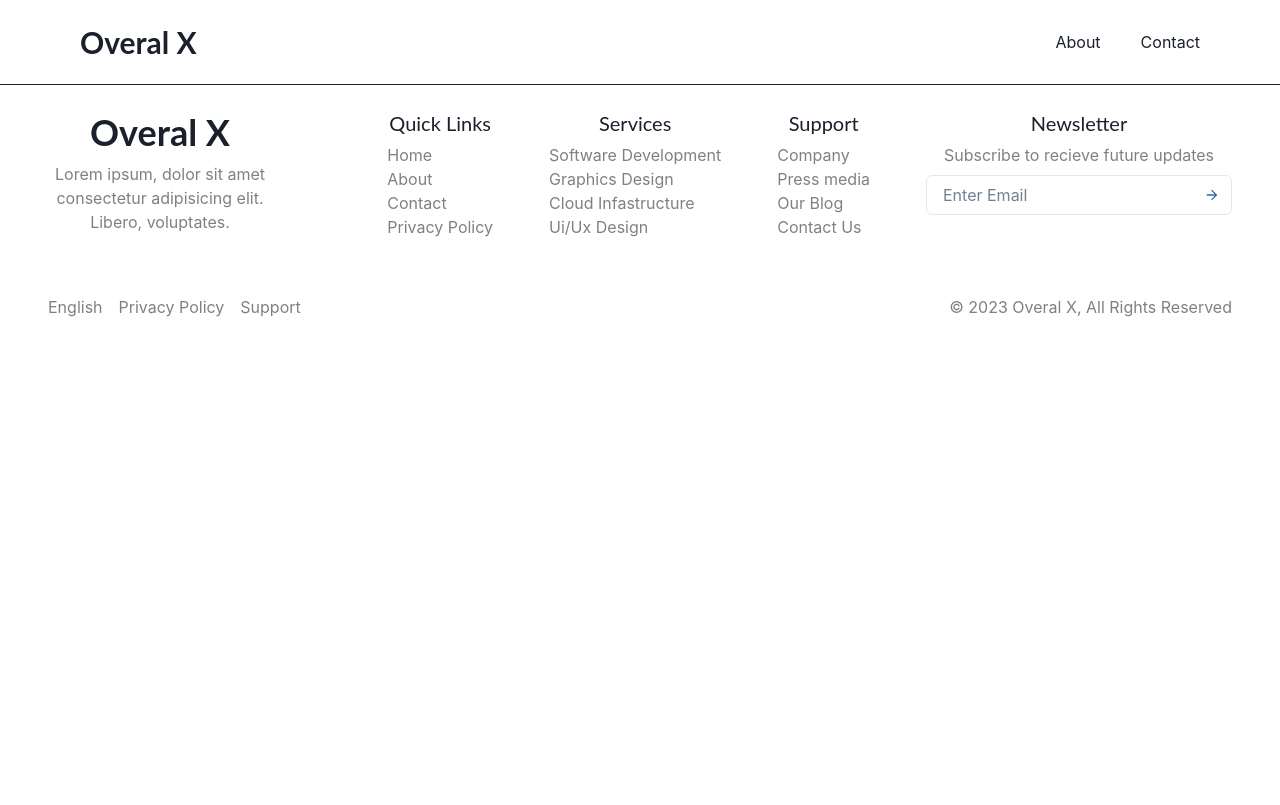
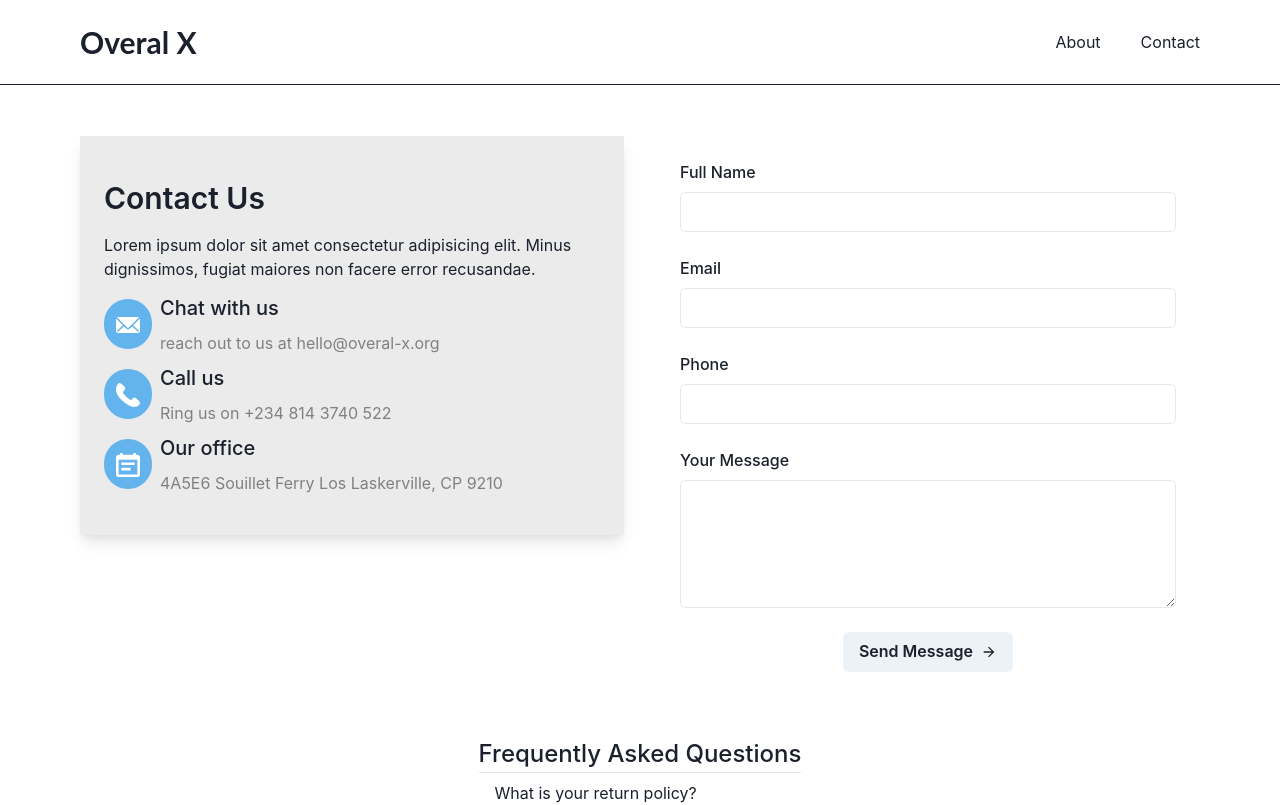
Before and after one commit to Overal-X/overal-x, a React (Vite) app: page /contact in a window 1280 px wide. Shown: the top 805 px of the page. Built offline with nearby package versions, Linux system fonts and the light colour scheme; the HTML template or start-up script is replaced by a standard one.

Commit message:
feat(page): adds contact page

```diff
--- /dev/null
+++ b/src/pages/contact.tsx
@@ -0,0 +1,200 @@
+import {
+  ArrowForwardIcon,
+  CalendarIcon,
+  EmailIcon,
+  PhoneIcon,
+} from "@chakra-ui/icons";
+import {
+  Accordion,
+  AccordionButton,
+  AccordionItem,
+  AccordionPanel,
+  Box,
+  Button,
+  Center,
+  FormControl,
+  FormLabel,
+  HStack,
+  Input,
+  Text,
+  Textarea,
+  VStack,
+} from "@chakra-ui/react";
+import { useState } from "react";
+
+const ContactPage = () => {
+  const [form, setForm] = useState({
+    fullname: "",
+    email: "",
+    phone: "",
+    country: "",
+    message: "",
+  });
+
+  const handleChange = (
+    e: React.ChangeEvent<HTMLInputElement | HTMLTextAreaElement>
+  ) => {
+    const { name, value } = e.target;
+    setForm((prev) => ({ ...prev, [name]: value }));
+  };
+
+  const [sendContactMessage, setSendContactMessage] = useState({
+    isLoading: false,
+  });
+
+  const handleSubmit = async () => {
+    setSendContactMessage({ isLoading: true });
+    // Send contact message logic here
+    setSendContactMessage({ isLoading: false });
+  };
+
+  const faqs = [
+    {
+      question: "What is your return policy?",
+      answer:
+        "Lorem ipsum dolor sit amet consectetur adipisicing elit. Minus dignissimos, fugiat maiores non facere error recusandae.",
+    },
+    {
+      question: "How do I track my order?",
+      answer:
+        "Lorem ipsum dolor sit amet consectetur adipisicing elit. Minus dignissimos, fugiat maiores non facere error recusandae.",
+    },
+    {
+      question: "Can I cancel my order?",
+      answer:
+        "Lorem ipsum dolor sit amet consectetur adipisicing elit. Minus dignissimos, fugiat maiores non facere error recusandae.",
+    },
+  ];
+
+  return (
+    <VStack gap="10" mt={["10", "0"]} p={["6", "20"]}>
+      <Center flexDirection={["column", "row"]} alignItems="flex-start" gap={8}>
+        <VStack
+          w={{ base: "full", sm: "3/5" }}
+          py={10}
+          px={6}
+          spacing={3}
+          bg="blackAlpha.200"
+          shadow="lg"
+          alignItems="flex-start"
+        >
+          <Text fontSize="3xl" fontWeight="semibold">
+            Contact Us
+          </Text>
+          <Text>
+            Lorem ipsum dolor sit amet consectetur adipisicing elit. Minus
+            dignissimos, fugiat maiores non facere error recusandae.
+          </Text>
+
+          <VStack gap={2} alignItems="flex-start">
+            {[
+              {
+                title: "Chat with us",
+                value: "reach out to us at hello@overal-x.org",
+                icon: <EmailIcon fontSize="2xl" />,
+              },
+              {
+                title: "Call us",
+                value: "Ring us on +234 814 3740 522",
+                icon: <PhoneIcon fontSize="2xl" />,
+              },
+              {
+                title: "Our office",
+                value: "4A5E6 Souillet Ferry Los Laskerville, CP 9210",
+                icon: <CalendarIcon fontSize="2xl" />,
+              },
+            ].map((item, i) => (
+              <HStack key={i} spacing={2}>
+                <Box color="white" p="3" bg="blue.300" rounded="full">
+                  {item.icon}
+                </Box>
+                <VStack alignItems="flex-start">
+                  <Text fontSize="xl" fontWeight="medium">
+                    {item.title}
+                  </Text>
+                  <Text color="GrayText">{item.value}</Text>
+                </VStack>
+              </HStack>
+            ))}
+          </VStack>
+        </VStack>
+
+        <VStack
+          w="full"
+          p={6}
+          spacing={{ base: 4, sm: 6 }}
+          gridGap={{ base: 4, sm: 6 }}
+          gridTemplateColumns={{ sm: "repeat(2, 1fr)" }}
+        >
+          <FormControl>
+            <FormLabel>Full Name</FormLabel>
+            <Input
+              value={form.fullname}
+              name="fullname"
+              onChange={handleChange}
+            />
+          </FormControl>
+
+          <FormControl>
+            <FormLabel>Email</FormLabel>
+            <Input type="email" value={form.email} onChange={handleChange} />
+          </FormControl>
+
+          <FormControl>
+            <FormLabel>Phone</FormLabel>
+            <Input type="tel" value={form.phone} onChange={handleChange} />
+          </FormControl>
+
+          <FormControl>
+            <FormLabel>Your Message</FormLabel>
+            <Textarea
+              className="sm:col-span-2"
+              name="message"
+              rows={5}
+              value={form.message}
+              onChange={handleChange}
+            />
+          </FormControl>
+          <Button
+            className="sm:col-span-2 justify-center"
+            rightIcon={<ArrowForwardIcon />}
+            isLoading={sendContactMessage.isLoading}
+            onClick={handleSubmit}
+          >
+            Send Message
+          </Button>
+        </VStack>
+      </Center>
+
+      <section className="space-y-8">
+        <Text
+          fontSize="2xl"
+          color="primary"
+          fontWeight="medium"
+          textAlign="center"
+        >
+          Frequently Asked Questions
+        </Text>
+
+        <VStack gridTemplateColumns={{ sm: "repeat(2, 1fr)" }} gridGap={6}>
+          <Accordion w="full">
+            {faqs.map((faq, i) => (
+              <AccordionItem key={i}>
+                <AccordionButton>
+                  <Text flex="1" textAlign="left">
+                    {faq.question}
+                  </Text>
+                </AccordionButton>
+                <AccordionPanel pb={4}>
+                  <Text>{faq.answer}</Text>
+                </AccordionPanel>
+              </AccordionItem>
+            ))}
+          </Accordion>
+        </VStack>
+      </section>
+    </VStack>
+  );
+};
+
+export default ContactPage;
--- a/src/router/layout.routes.tsx
+++ b/src/router/layout.routes.tsx
@@ -1,7 +1,9 @@
 import HomePage from "@/pages";
 import AboutPage from "@/pages/about";
+import ContactPage from "@/pages/contact";
 
 export const layoutRoutes = [
   { path: "/", element: <HomePage /> },
   { path: "/about", element: <AboutPage /> },
+  { path: "/contact", element: <ContactPage /> },
 ];
```
